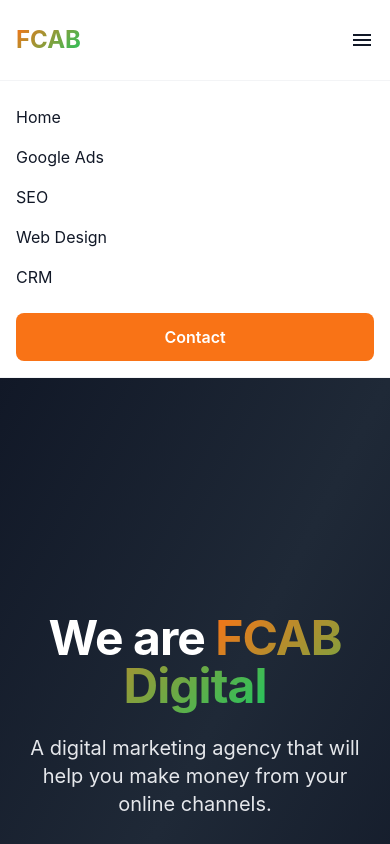
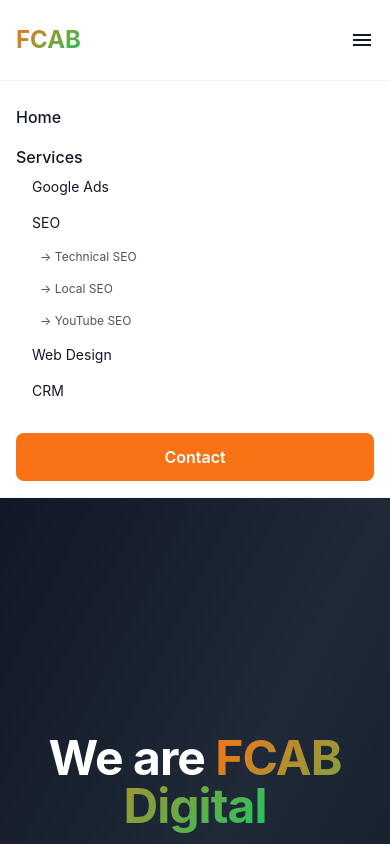
Before and after one commit to fcabdigital/fcab-digital, a Next.js app: page / in a window 390 px wide. Both pictures are taken after a click on the button 362 px from the left and 40 px from the top of the page. Shown: the top 844 px of the page. Built offline with nearby package versions, Linux system fonts and the light colour scheme.

Commit message:
Improve header navigation to clarify parent-child page hierarchy

```diff
--- a/components/Header.tsx
+++ b/components/Header.tsx
@@ -21,26 +21,26 @@ export default function Header() {
           </Link>
           <div className="relative group">
             <button className="hover:text-primary-500">SERVICES</button>
-            <div className="absolute left-0 pt-2 w-48 bg-white border border-dark-100 rounded-lg shadow-lg opacity-0 invisible group-hover:opacity-100 group-hover:visible transition-all">
-              <Link href="/google-ads" className="block px-4 py-2 hover:bg-primary-50">
+            <div className="absolute left-0 pt-2 w-56 bg-white border border-dark-100 rounded-lg shadow-lg opacity-0 invisible group-hover:opacity-100 group-hover:visible transition-all">
+              <Link href="/google-ads" className="block px-4 py-2 hover:bg-primary-50 font-medium">
                 Google Ads
               </Link>
-              <Link href="/seo" className="block px-4 py-2 hover:bg-primary-50">
+              <Link href="/seo" className="block px-4 py-2 hover:bg-primary-50 font-medium">
                 SEO
               </Link>
-              <Link href="/seo/technical-seo-services" className="block px-4 py-2 hover:bg-primary-50 text-sm">
-                Technical SEO
+              <Link href="/seo/technical-seo-services" className="block px-6 py-2 hover:bg-primary-50 text-sm text-dark-600 border-l-2 border-primary-300">
+                → Technical SEO
               </Link>
-              <Link href="/seo/local-seo-services" className="block px-4 py-2 hover:bg-primary-50 text-sm">
-                Local SEO
+              <Link href="/seo/local-seo-services" className="block px-6 py-2 hover:bg-primary-50 text-sm text-dark-600 border-l-2 border-primary-300">
+                → Local SEO
               </Link>
-              <Link href="/youtube-seo-agency" className="block px-4 py-2 hover:bg-primary-50 text-sm">
-                YouTube SEO
+              <Link href="/youtube-seo-agency" className="block px-6 py-2 hover:bg-primary-50 text-sm text-dark-600 border-l-2 border-primary-300">
+                → YouTube SEO
               </Link>
-              <Link href="/web-design" className="block px-4 py-2 hover:bg-primary-50">
+              <Link href="/web-design" className="block px-4 py-2 hover:bg-primary-50 font-medium border-t border-dark-100 mt-1">
                 Web Design
               </Link>
-              <Link href="/customer-relationship-management" className="block px-4 py-2 hover:bg-primary-50">
+              <Link href="/customer-relationship-management" className="block px-4 py-2 hover:bg-primary-50 font-medium">
                 CRM
               </Link>
             </div>
@@ -75,21 +75,33 @@ export default function Header() {
       {/* Mobile Menu */}
       {isOpen && (
         <nav className="md:hidden bg-white border-t border-dark-100 p-4">
-          <Link href="/" className="block py-2 hover:text-primary-500">
+          <Link href="/" className="block py-2 hover:text-primary-500 font-medium">
             Home
           </Link>
-          <Link href="/google-ads" className="block py-2 hover:text-primary-500">
+          <div className="py-2">
+            <div className="font-medium text-dark-900">Services</div>
+            <Link href="/google-ads" className="block py-2 pl-4 hover:text-primary-500 text-sm">
               Google Ads
             </Link>
-          <Link href="/seo" className="block py-2 hover:text-primary-500">
+            <Link href="/seo" className="block py-2 pl-4 hover:text-primary-500 text-sm">
               SEO
             </Link>
-          <Link href="/web-design" className="block py-2 hover:text-primary-500">
+            <Link href="/seo/technical-seo-services" className="block py-2 pl-6 hover:text-primary-500 text-xs text-dark-600">
+              → Technical SEO
+            </Link>
+            <Link href="/seo/local-seo-services" className="block py-2 pl-6 hover:text-primary-500 text-xs text-dark-600">
+              → Local SEO
+            </Link>
+            <Link href="/youtube-seo-agency" className="block py-2 pl-6 hover:text-primary-500 text-xs text-dark-600">
+              → YouTube SEO
+            </Link>
+            <Link href="/web-design" className="block py-2 pl-4 hover:text-primary-500 text-sm">
               Web Design
             </Link>
-          <Link href="/customer-relationship-management" className="block py-2 hover:text-primary-500">
+            <Link href="/customer-relationship-management" className="block py-2 pl-4 hover:text-primary-500 text-sm">
               CRM
             </Link>
+          </div>
           <Link href="/contact-us" className="btn btn-primary block text-center mt-4">
             Contact
           </Link>
```
Lines whose indentation alone changed are shown as unchanged.
